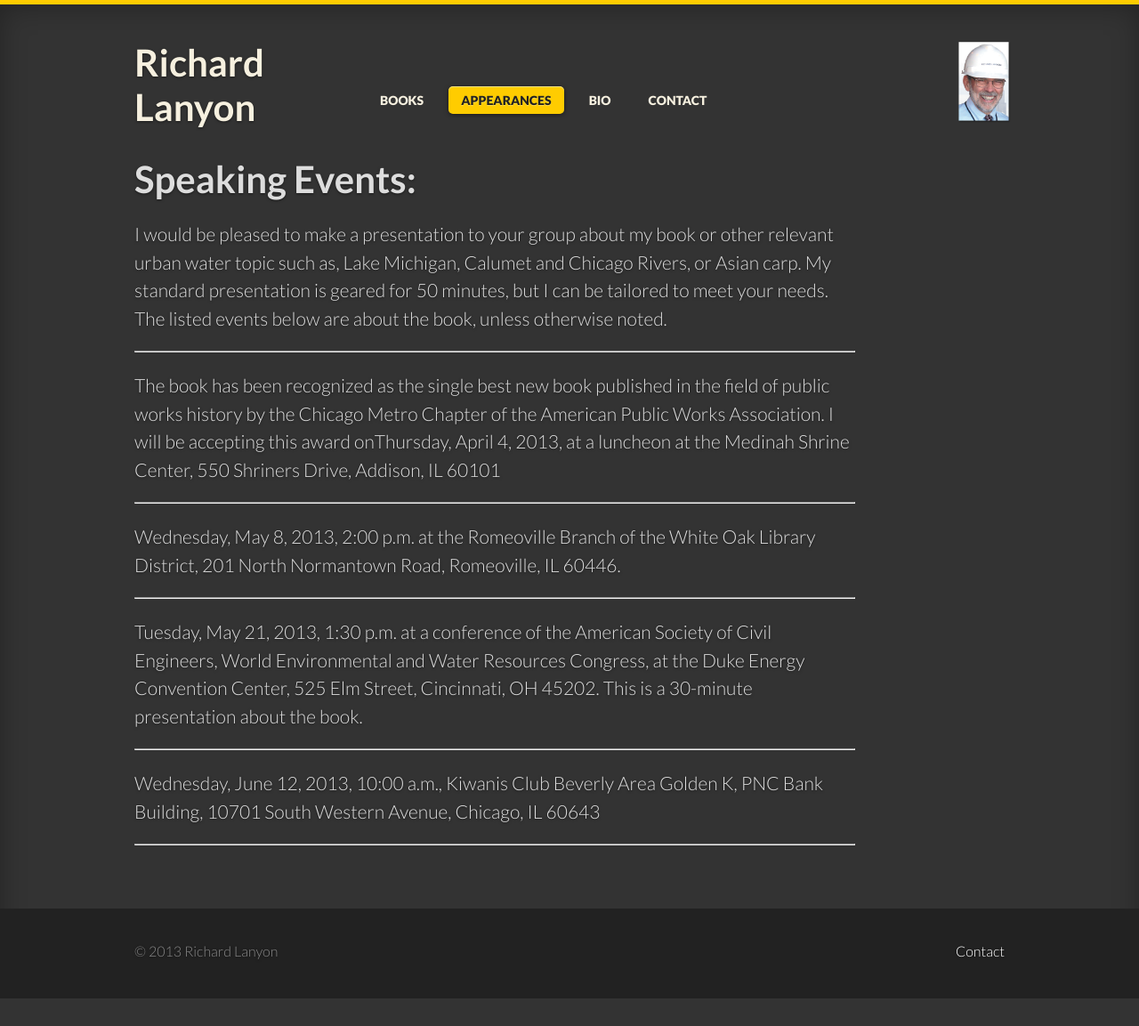
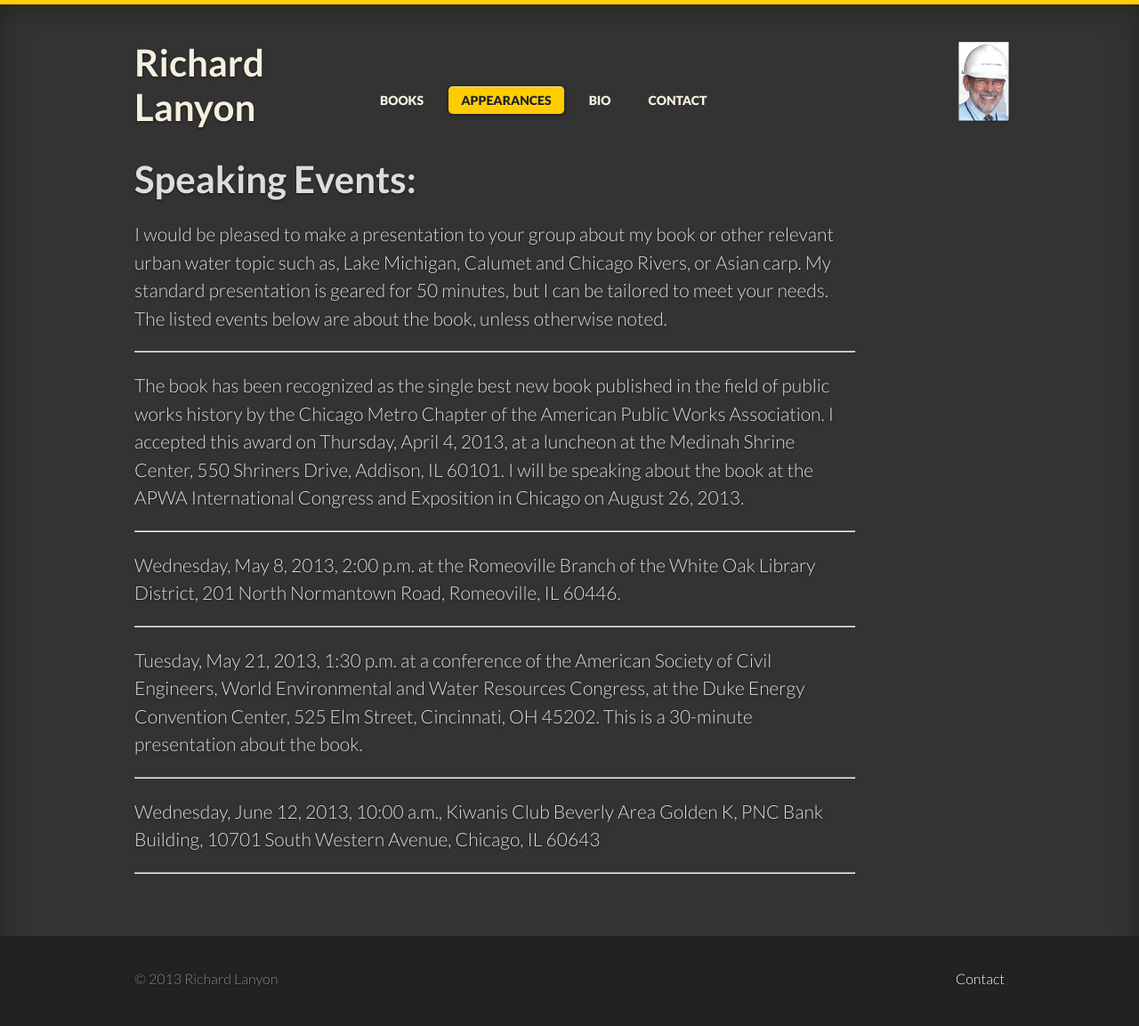
Before and after one commit to LanyonM/lanyonspeaks, a Jekyll site: the page built from _posts/2013-01-01-speaking.md, in a window 1280 px wide. Shown: the whole page at 89% size. Built offline with Jekyll 4.4.1, drawn with Linux system fonts in a browser that asks for light colours; some web fonts are replaced; before the commit the page ends 1122 px from its top, so only the background shows below that.

Commit message:
Update 2013-01-01-speaking.md

```diff
--- a/_posts/2013-01-01-speaking.md
+++ b/_posts/2013-01-01-speaking.md
@@ -10,9 +10,9 @@ I would be pleased to make a presentation to your group about my book or other r
 
 ----
 
-The book has been recognized as the single best new book published in the field of public works history by the Chicago Metro Chapter of the American Public Works Association. I will be accepting this award onThursday, April 4, 2013, at a luncheon at the Medinah Shrine Center, 550 Shriners Drive, Addison, IL 60101
+The book has been recognized as the single best new book published in the field of public works history by the Chicago Metro Chapter of the American Public Works Association. I accepted this award on Thursday, April 4, 2013, at a luncheon at the Medinah Shrine Center, 550 Shriners Drive, Addison, IL 60101. I will be speaking about the book at the APWA International Congress and Exposition in Chicago on August 26, 2013.
 
----
+----
 
 Wednesday, May 8, 2013, 2:00 p.m. at the Romeoville Branch of the White Oak Library District, 201 North Normantown Road, Romeoville, IL 60446.
 
```
